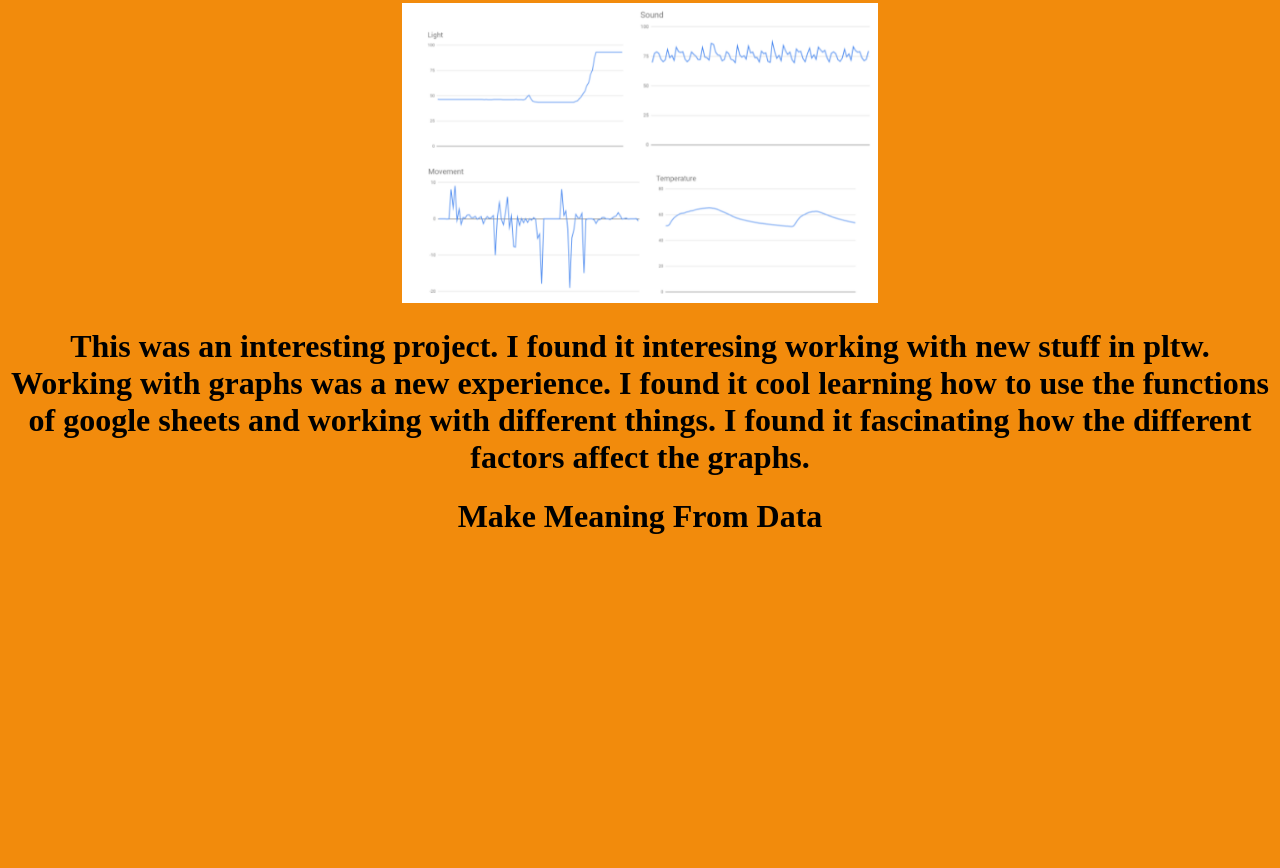
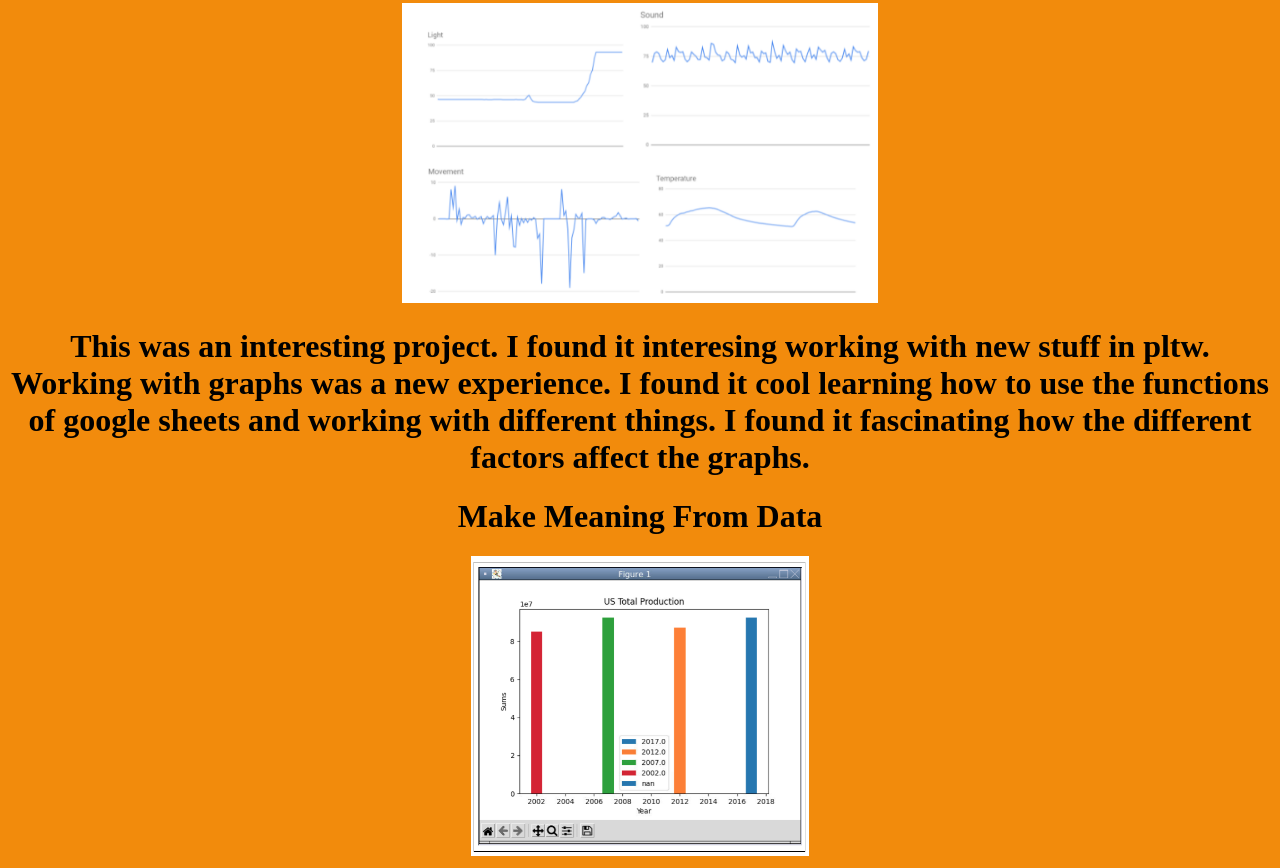
Before and after one commit to nichogod/Nicho.R, a plain HTML site: page portfolio.html in a window 1280 px wide. Shown: the part 1835-2703 px from the top of the page. Before the commit the page ends 2417 px from the top, so only its background shows below. Drawn offline with Linux system fonts and the light colour scheme.

Commit message:
Update portfolio.html

```diff
--- a/portfolio.html
+++ b/portfolio.html
@@ -37,6 +37,8 @@ touches you the leader board screen will appear and that means you lost.
 	  I found it cool learning how to use the functions of google sheets and working with different things. I found it fascinating how
 	  the different factors affect the graphs.
   <h1> Make Meaning From Data </h1>
+       </center>
+ <img src="Capture3.PNG" height="300">
   <br>
 </body>
 </html>
```
